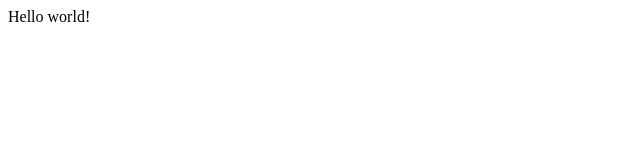
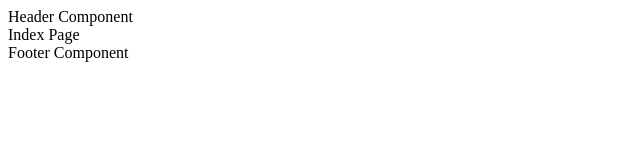
Before and after one commit to adam-sackfield/portfolio, a Gatsby site: page / in a window 1280 px wide. Shown: the whole page, without its empty margins (0-640 px from the left). Built offline with nearby package versions, Linux system fonts and the light colour scheme; Gatsby itself is replaced by a stand-in of ours.

Commit message:
Created basic structure for pages and header, footer and layout components

```diff
--- /dev/null
+++ b/src/components/Footer/Footer.js
@@ -0,0 +1,7 @@
+import React from "react"
+
+const Footer = () => {
+  return <div>Footer Component</div>
+}
+
+export default Footer
--- /dev/null
+++ b/src/components/Header/Header.js
@@ -0,0 +1,7 @@
+import React from "react"
+
+const Header = () => {
+  return <div>Header Component</div>
+}
+
+export default Header
--- /dev/null
+++ b/src/components/Layout/Layout.js
@@ -0,0 +1,18 @@
+import React from "react"
+
+import Header from "../Header/Header"
+import Footer from "../Footer/Footer"
+
+const Layout = props => {
+  return (
+    <div>
+      <Header />
+
+      {props.children}
+
+      <Footer />
+    </div>
+  )
+}
+
+export default Layout
--- a/src/pages/index.js
+++ b/src/pages/index.js
@@ -1,3 +1,8 @@
 import React from "react"
+import Layout from "../components/Layout/Layout"
 
-export default () => <div>Hello world!</div>
+const IndexPage = () => {
+  return <Layout>Index Page</Layout>
+}
+
+export default IndexPage
```
Also changed, not shown: src/pages/about.js (added, +9 -0 lines), src/pages/contact.js (added, +9 -0 lines), src/pages/projects.js (added, +9 -0 lines).
